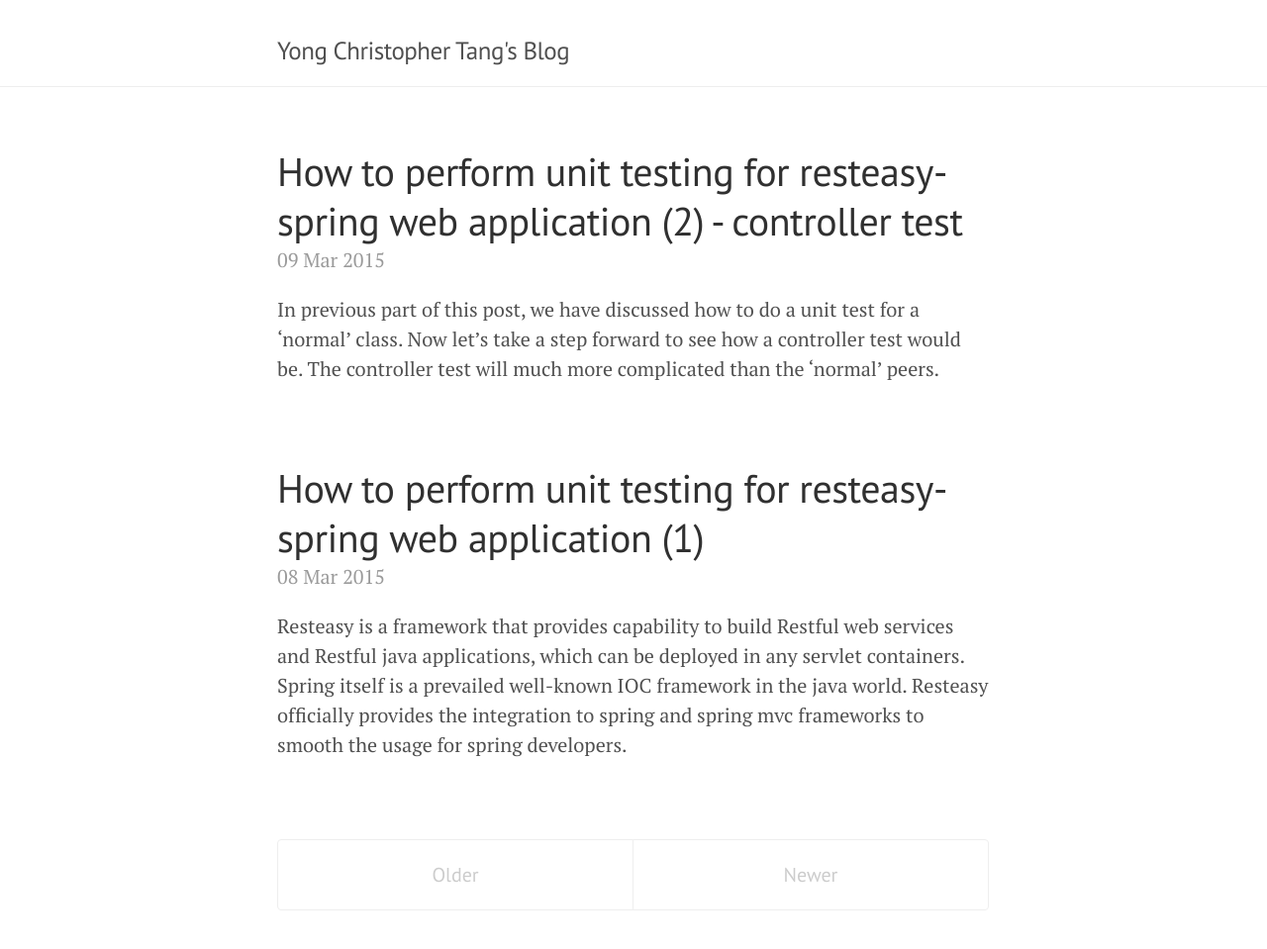
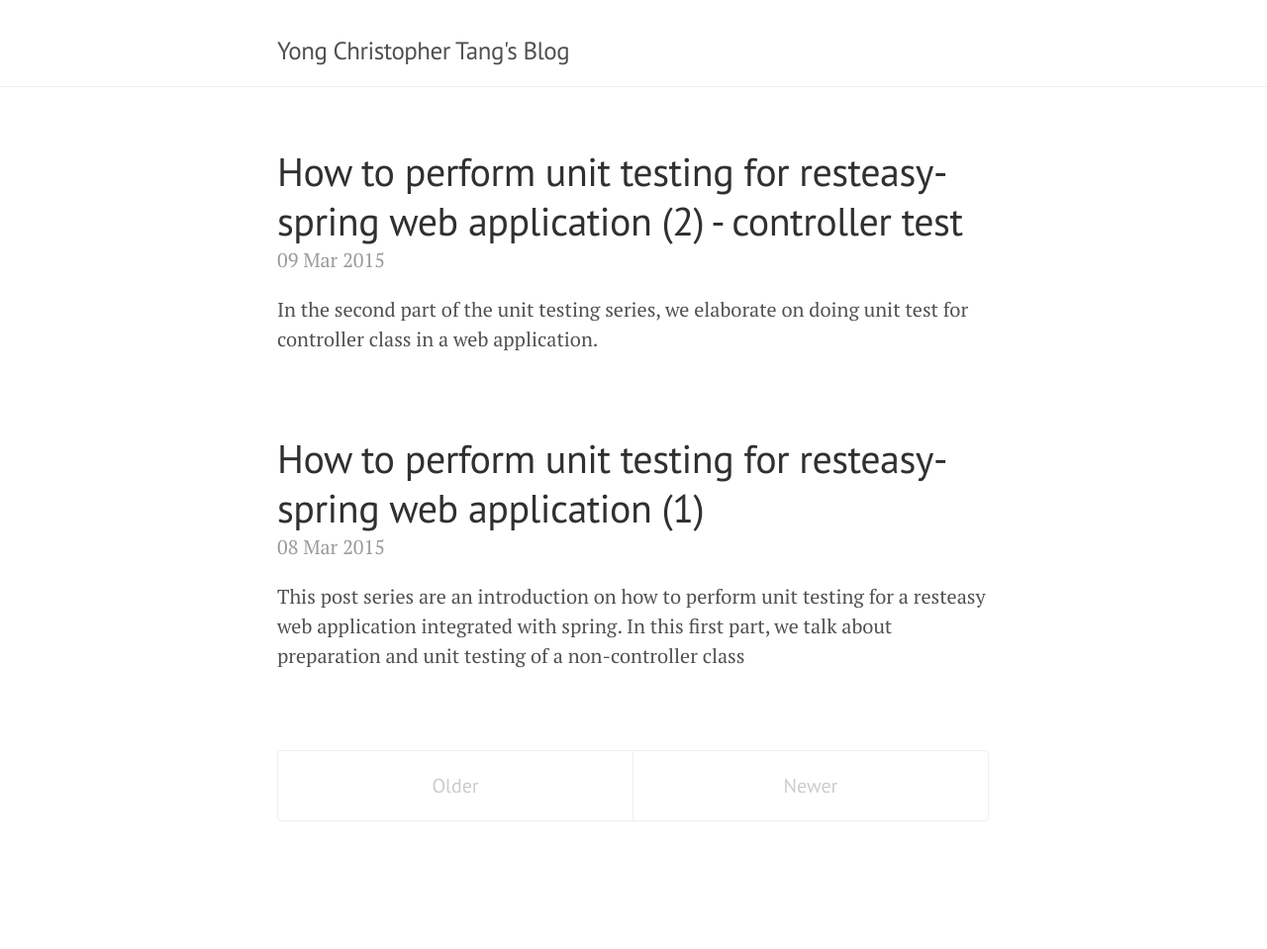
Before and after one commit to yongchristophertang/yongchristophertang.github.io, a Jekyll site: the page built from index.html, in a window 1280 px wide, cut to the strip 104-1084 px from the top of the page. Shown: the top 959 px of the strip at 99% size. Built offline with Jekyll 4.4.1, drawn with Linux system fonts in a browser that asks for light colours; Markdown is read by kramdown in place of the engine named in the settings; the list of posts is cut into pages by our own code; after the commit the page ends 994 px from its top, so only the background shows below that.

Commit message:
add excerpts to posts

```diff
--- a/_posts/2015-03-08-how-to-perform-unit-testing-with-resteasy-spring-web-application.md
+++ b/_posts/2015-03-08-how-to-perform-unit-testing-with-resteasy-spring-web-application.md
@@ -2,6 +2,7 @@
 layout: post
 title: How to perform unit testing for resteasy-spring web application (1)
 tags: unit-testing spring resteasy
+excerpt: This post series are an introduction on how to perform unit testing for a resteasy web application integrated with spring. In this first part, we talk about preparation and unit testing of a non-controller class
 ---
 
 Resteasy is a framework that provides capability to build Restful web services and Restful java applications, which can be deployed in any servlet containers. Spring itself is a prevailed well-known IOC framework in the java world. Resteasy officially provides the integration to spring and spring mvc frameworks to smooth the usage for spring developers.
--- a/_posts/2015-03-09-how-to-perform-controller-test.md
+++ b/_posts/2015-03-09-how-to-perform-controller-test.md
@@ -2,6 +2,7 @@
 layout: post
 title: How to perform unit testing for resteasy-spring web application (2) - controller test
 tags: unit-testing spring resteasy
+excerpt: In the second part of the unit testing series, we elaborate on doing unit test for controller class in a web application.
 ---
 
 In previous part of this post, we have discussed how to do a unit test for a 'normal' class. Now let's take a step forward to see how a controller test would be. The controller test will much more complicated than the 'normal' peers.
```
